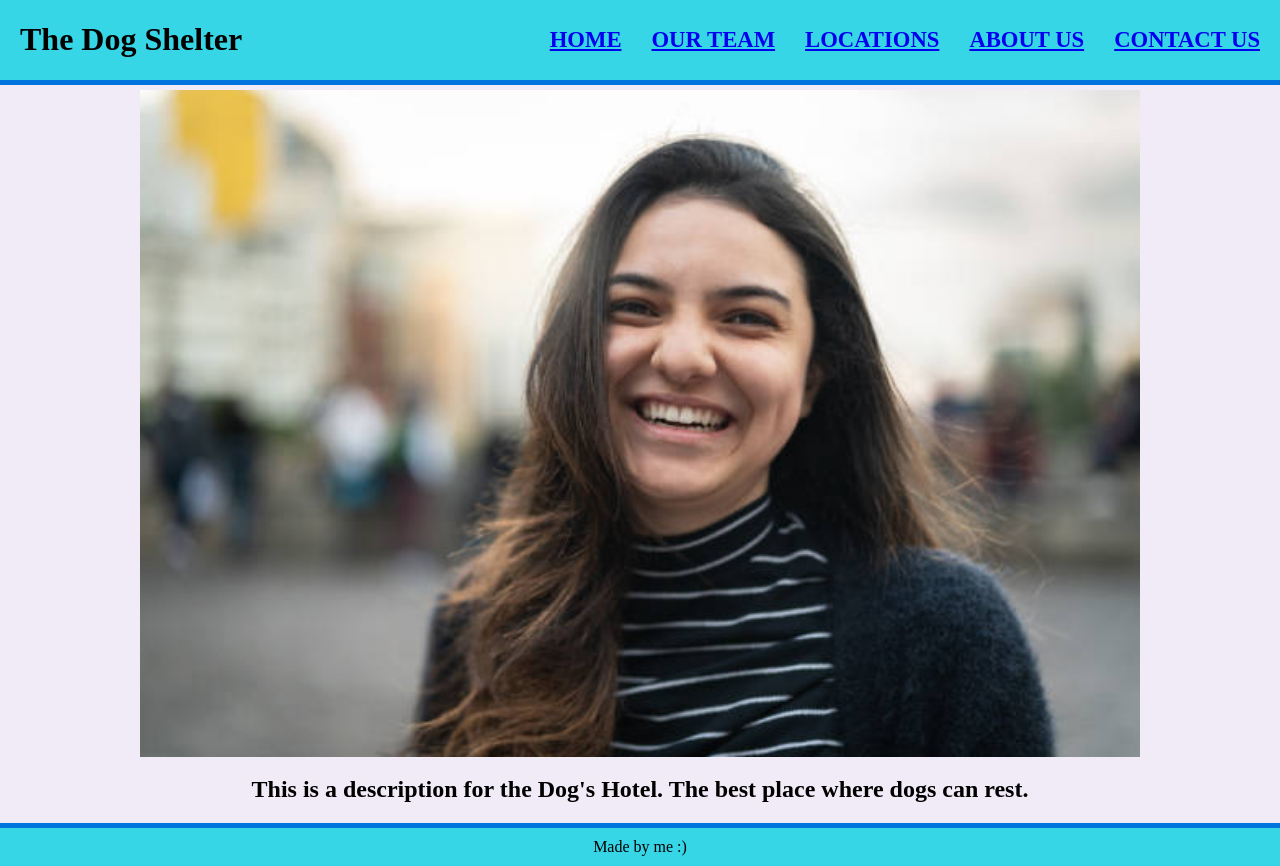
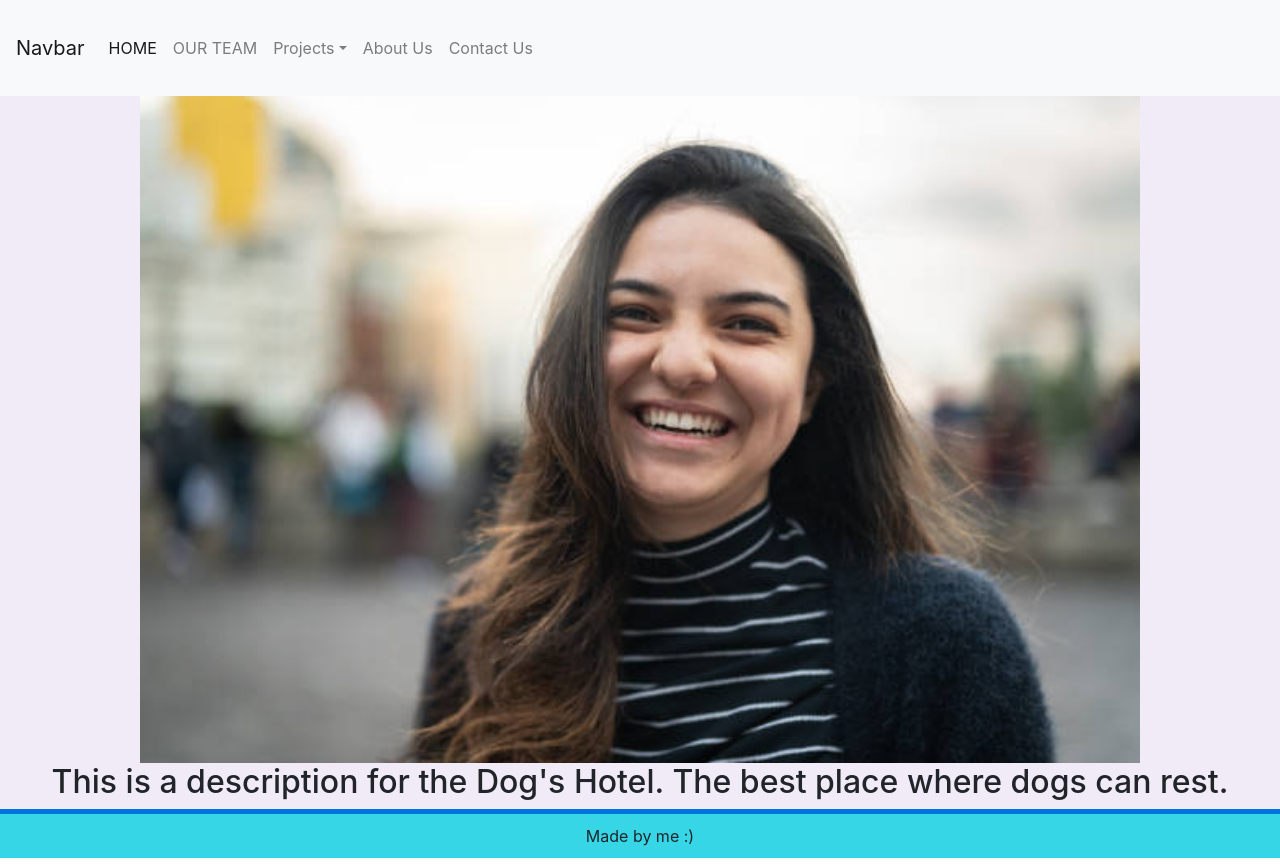
Before and after one commit to simha97/NOVA-hypermedia, a Nuxt app: page / in a window 1280 px wide. Built offline with nearby package versions, Linux system fonts and the light colour scheme; no server answers.

Commit message:
addedProjects and CSS

```diff
--- a/components/Card.vue
+++ b/components/Card.vue
@@ -10,13 +10,14 @@
 -->
 <template>
     <div class="card">
-        <div class="image-container">
-            <img class="img" src='~/assets/img/youngwoman.png' />
-        </div>
+        <img class="img" alt="Avatar" style="width:100%" src='~/assets/img/youngwoman.png' />
+        <div class="container">
         <span class="title">{{ title }}</span>
+        <div class="isFounder">Founder</div>
         <span class="subtitle">{{ subtitle }}</span>
         <span class="subtitle">{{ number }}</span>
         <NuxtLink :to = "link" ><button>Open description</button></NuxtLink>
+    </div>
     </div>
 </template>
 
@@ -25,41 +26,23 @@
 </script>
 
 <style>
-    .image-container
-    {
-        display: flex;
-        justify-content: center;
-        border: 2px dashed red;
-        border-radius: 10px;
-        padding: 2px;
-        width: 250px;
-        height: 250px;
-    }
+   .card {
+  /* Add shadows to create the "card" effect */
+  display: flex;
+  flex-flow: column;
+  padding: 32px;
+  box-shadow: 0 4px 8px 0 rgba(0,0,0,0.2);
+  transition: 0.3s;
+}
 
-    .img
-    {
-        vertical-align: middle;
-        max-width: 100%;
-        max-height: 100%;
-        height: auto;
-        width: auto;
-        margin: auto;
-    }
+/* On mouse-over, add a deeper shadow */
+.card:hover {
+  box-shadow: 0 8px 16px 0 rgba(0,0,0,0.2);
+}
 
-    .card
-    {
-        display: flex;
-        flex-flow: column;
-        padding: 20px;
-        border: 2px solid black;
-        border-radius: 20px;
-        width: fit-content;
-        height: fit-content;
-    }
+/* Add some padding inside the card container */
+.container {
+  padding: 2px 16px;
+}
 
-    .title
-    {
-        font-size: 2em;
-        font-weight: bold;
-    }
 </style>
--- a/components/TheHeader.vue
+++ b/components/TheHeader.vue
@@ -1,40 +1,43 @@
 <!--
     Header of the page
 -->
+
+
 <template>
-    <header>
-        <h1>The Dog Shelter</h1>
-        <nav>
-            <NuxtLink to = "/">HOME</NuxtLink>
-            <NuxtLink to = "/ourTeam">OUR TEAM</NuxtLink>
-            <NuxtLink to = "/">LOCATIONS</NuxtLink>
-            <NuxtLink to = "/">ABOUT US</NuxtLink>
-            <NuxtLink to = "/">CONTACT US</NuxtLink>
-        </nav>
-    </header>
+    <nav class="navbar navbar-expand-lg navbar-light bg-light" style="height: 96px;" >
+        <a class="navbar-brand" href="#">Navbar</a>
+        <button class="navbar-toggler" type="button" data-toggle="collapse" data-target="#navbarNavDropdown" aria-controls="navbarNavDropdown" aria-expanded="false" aria-label="Toggle navigation">
+            <span class="navbar-toggler-icon"></span>
+        </button>
+    <div class="collapse navbar-collapse" id="navbarNavDropdown">
+        <ul class="navbar-nav">
+            <li class="nav-item active">
+                <NuxtLink class="nav-link" href="#" to = "/">HOME <span class="sr-only">(current)</span></NuxtLink>
+            </li>
+
+            <li class="nav-item">
+                <NuxtLink class="nav-link" href="#" to = "/ourTeam">OUR TEAM</NuxtLink>
+            </li>
+
+            <li class="nav-item dropdown">
+                <NuxtLink class="nav-link dropdown-toggle" href="#" id="navbarDropdownMenuLink" data-toggle="dropdown" aria-haspopup="true" aria-expanded="false" to = "/projects">Projects</NuxtLink>
+                <div class="dropdown-menu" aria-labelledby="navbarDropdownMenuLink">
+                <NuxtLink class="dropdown-item" href="#" to = "/projects">All projects</NuxtLink>
+                <NuxtLink class="dropdown-item" href="#" to = "/projects">Main projects</NuxtLink>
+                </div>
+            </li>
+
+            <li class="nav-item">
+                <NuxtLink class="nav-link" href="#" to = "/aboutUs">About Us</NuxtLink>
+            </li>
+
+            <li class="nav-item">
+                <NuxtLink class="nav-link" href="#" to = "/contactUs">Contact Us</NuxtLink>
+            </li>
+
+
+        </ul>
+    </div>
+    </nav>
+
 </template>
-
-<style>
-    header
-    {
-        background-color: #36D6E7;
-    }
-
-    header
-    {
-        padding: 0px 20px 0px 20px;
-        margin-bottom: 5px;
-        border-bottom: 5px solid #0074dd;
-
-        display: flex;
-        justify-content: space-between;
-        align-items: center;
-    }
-
-    nav {
-        display: flex;
-        gap: 30px;
-        font-size: 17pt;
-        font-weight: bold;
-    }
-</style>
--- a/nuxt.config.ts
+++ b/nuxt.config.ts
@@ -1,7 +1,11 @@
 // https://nuxt.com/docs/api/configuration/nuxt-config
 export default defineNuxtConfig({
-  css: ['~/assets/css/general.css'],
-
+  css: ['bootstrap/dist/css/bootstrap.min.css'],
+  vite: {
+    define: {
+      'process.env.DEBUG': false,
+    },
+  },
   modules: ['@nuxtjs/supabase'],
   ssr: true,
-})
+});
--- a/package.json
+++ b/package.json
@@ -13,6 +13,7 @@
     "nuxt": "^3.3.3"
   },
   "dependencies": {
+    "bootstrap-vue": "^2.23.1",
     "express": "^4.18.2"
   }
 }
--- a/pages/about.vue
+++ b/pages/about.vue
@@ -2,6 +2,13 @@
     About us page
 -->
 <template>
+
+<div class="m-5">
+    <!-- <NuxtPage /> -->
+    <div class="btn btn-success">Success</div>
+    <div class="btn btn-danger">Danger</div>
+    <div class="btn btn-warning">Warning</div>
+  </div>
     <!--
         Instead of having the two structures written directly on the page, it was preferred to use components as they had the same layout.
         This also allows to have a much cleaner and easy to read 'code'
```
Also changed, not shown: 1 other file (tests, documents, lock files or other folders).
